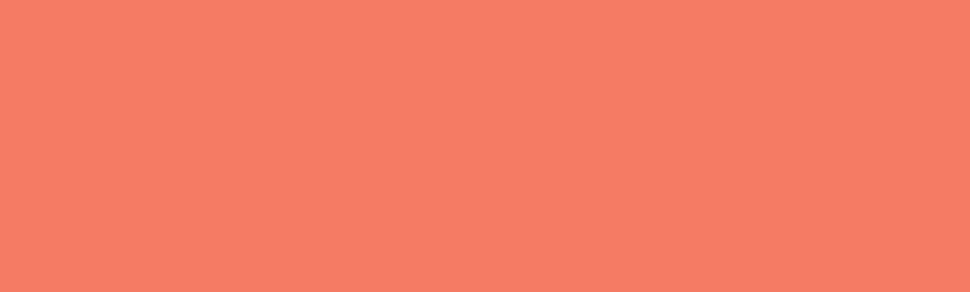
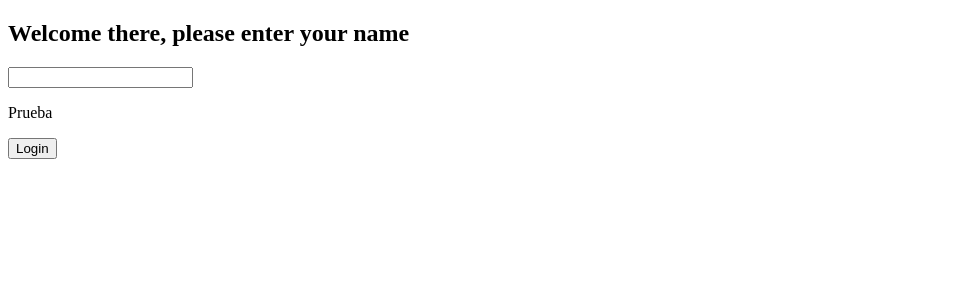
Before and after one commit to TropikoW/project-redsocial_comp, a plain HTML site: page index.html in a window 1280 px wide. Shown: the top 292 px of the page, without its empty margins (0-970 px from the left). Drawn offline with nearby package versions, Linux system fonts and the light colour scheme.

Commit message:
third commit

```diff
--- a/index.html
+++ b/index.html
@@ -3,7 +3,7 @@
     <head>
         <meta charset="UTF-8">
         <meta name="viewport" content="width=device-width, initial-scale=1.0">
-    <title>Components</title>
+        <title>Document</title>
     </head>
     <body>
         <script src="https://unpkg.com/vue@3/dist/vue.global.js"></script>
@@ -14,156 +14,60 @@
                     return {
                         user : {
                             username : '',
-                        pdefault : 'https://www.shutterstock.com/image-vector/blank-avatar-photo-place-holder-600nw-1095249842.jpg',
-                        logged : false
-                    },
-                    text : 'Logged out',
-                    posts : [{
-                        title : 'Post prueba',
-                        description : 'Descripcion prueba'
-                    }]
+                            state : false
+                        }
                 }
                 },
                 methods : {
-                togglesesion() {
-                    if(this.user.username.trim() !== '') {
-                        this.user.logged = !this.user.logged
-                        console.log(this.user.logged)
-                        if(this.user.logged) {
-                            this.text = 'Logged'
-                        } else {
-                            this.text = 'Logged out'
-                            this.user.username = '';
-                        }
-                    } else {
-                        alert('You must enter your name')
-                    }
+
+                },
+            template : `
+                    <logout></logout>
+                    <login></login>
+                    <logbutton :listeningstateuser="user.state"></logbutton>
+                `
+            })
+            app.component('logout',{
+                data() {
+                    return {
+                        state : false,
+                        inputuser : ''
                     }
                 },
-            computed : {
-                label() {
-                    return this.user.logged ? 'Logout' : 'Login'
-                },
-                togglebgn() {
-                    if(!this.user.logged) {
-                        return ['loggeout']
-                    } else {
-                        return ['logged']
-                    }
-                },
-                togglebtn() {
-                    if(!this.user.logged) {
-                        return ['logged']
-                    } else {
-                        return ['loggeout']
-                    }
-                }
-            },
-            watch : {
-                user(value) {
-                    if(value) {
-                        ////
-                    } else {
-                        ////
+                props : ['listeningstateuser'],
+                methods : {
+                    listeninginput() {
+                        if(this.inputuser.trim() !== '') {
+                            this.state = !this.state
                         }
                     }
                 },
                 template : `
-                <div class="container" :class="togglebgn">
-                    <div class="vuser">
-                        <h2>{{text}}</h2>
-                        <input type="text" v-model="user.username" v-if="!user.logged"/>
-                        <button @click="togglesesion" :class="togglebtn ">{{label}}</button>
-                        <div v-if="user.logged" class="container-prf">
-                            <figure>
-                                <img :src="user.pdefault" :width="100" :height="100">
-                            </figure>
-                            <h3>Hola! {{user.username}}</h3>
-                            <items v-for="(item,i) in posts" :key="i" :post="item"/>
-                        </div>
-                    </div>
-                </div>
+                    <h2>Welcome there, please enter your name</h2>
+                    <input v-model="inputuser">{{listeninginput()}}</input>
                 `
             })
-        app.component("items",{
-            props:['post'],
+            app.component('login',{
                 template : `
-                <div >
-                    <div class="targetpost">
-                        <h3>{{post.title}}</h3>
-                        <p>{{post.description}}</p>
-                    </div>
-                </div>
+                    <p>Prueba</p>
                 `
             })
-        const vm = app.mount('#app')
+            app.component('logbutton',{
+                data() {
+                    return {
+                        state : false
+                    }
+                },
+                methods : {
+                    handletext() {
+                        return this.state ? 'Logout' : 'Login'
+                    }
+                },
+                template : `
+                    <button>{{handletext()}}</button>
+                `
+            })
+            const vm = app.mount('#app');
         </script>
-    <style>
-        *{
-            box-sizing: border-box;
-            margin: 0;
-            padding: 0;
-        }
-        .container{
-            width: 100%;
-            height: 100vh;
-            font-family: Arial, Helvetica, sans-serif;
-        }
-        .loggeout{
-            background-color: #f57b65;
-        }
-        .logged{
-            background-color: #02df8a;
-        }
-        .vuser{
-            display: flex;
-            flex-direction: column;
-            justify-content: center;
-            align-items: center;
-            width: 100%;
-            height: 100vh;
-        }
-        .container-prf{
-            display: flex;
-            flex-direction: column;
-            align-items: center;
-            position: absolute;
-            right: 0;
-            background-color: #ffffff;
-            width: 50vh;
-            height: 100vh;
-        }
-        .container-prf>figure{
-            margin: 20px 0 10px 0;
-            margin: 30px;
-        }
-        .container-prf>figure>img{
-            border-radius: 50%;
-        }
-        .targetpost{
-            border: 1px solid #c0c0c0;
-            padding: 20px 50px;
-            border-radius: 10px;
-            box-shadow: 0 1px 0 rgba(9,30,66,.25);
-        }
-        h2{
-            font-size: 35px;
-            padding: 20px;
-        }
-        input{
-            width: 550px;
-            height: 25px;
-            padding: 10px;
-            border: none;
-            font-weight: 700;
-        }
-        button{
-            padding: 15px 40px;
-            font-weight: 700;
-            border: none;
-            border-radius: 10px;
-            margin: 30px;
-        }
-    </style>
     </body>
     </html>
```
Lines whose indentation alone changed are shown as unchanged.
